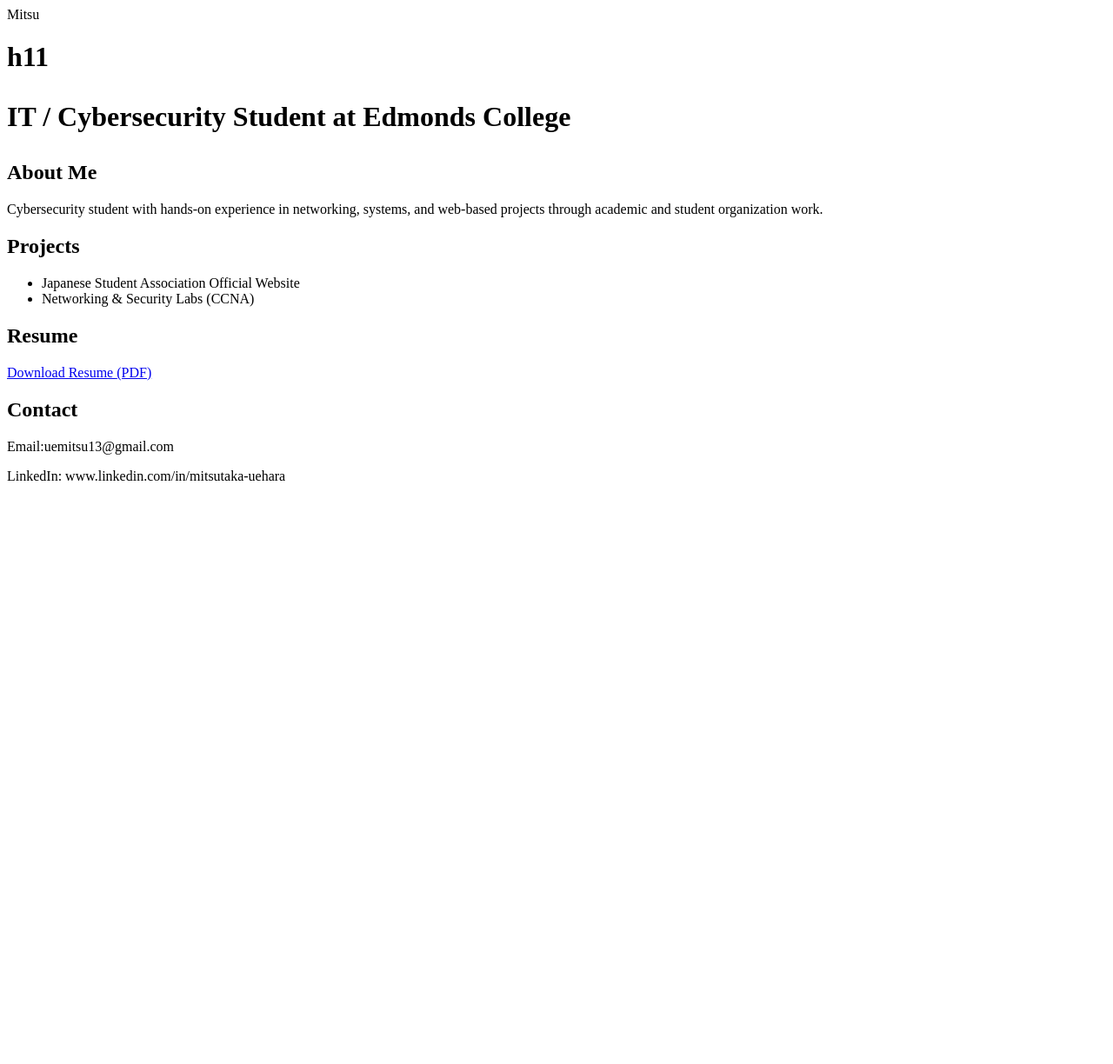
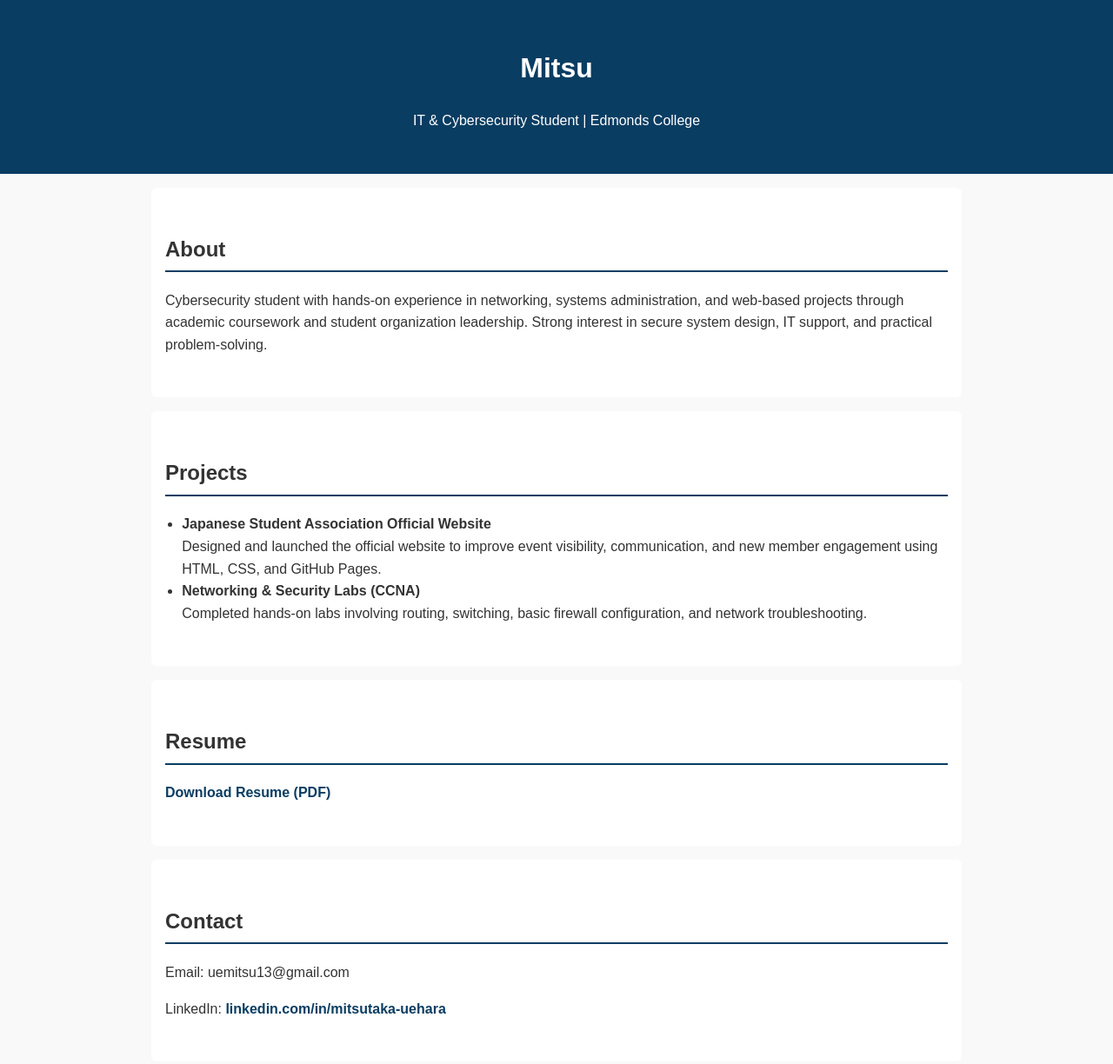
Before and after one commit to mitsu-hub/mitsu-hub.github.io, a plain HTML site: page index.html in a window 1280 px wide. Shown: the top 1224 px of the page at 87% size. Before the commit the page ends 800 px from the top, so only its background shows below. Drawn offline with Linux system fonts and the light colour scheme.

Commit message:
Refactor index.html with improved layout and content
Updated the HTML structure and added styling for better presentation. Enhanced content in sections including About, Projects, Resume, and Contact.

```diff
--- a/index.html
+++ b/index.html
@@ -1,30 +1,107 @@
 <!DOCTYPE html>
 <html lang="en">
 <head>
-  <meta charset="UTF-8">
-  <title> Mitsu </title>
+  <meta charset="UTF-8" />
+  <meta name="viewport" content="width=device-width, initial-scale=1.0" />
+  <title>Mitsu | IT & Cybersecurity Student</title>
+  <style>
+    body {
+      font-family: Arial, sans-serif;
+      margin: 0;
+      padding: 0;
+      background: #f9f9f9;
+      color: #333;
+      line-height: 1.6;
+    }
+    header {
+      background: #0a3d62;
+      color: #fff;
+      padding: 2rem 1rem;
+      text-align: center;
+    }
+    section {
+      max-width: 900px;
+      margin: auto;
+      padding: 2rem 1rem;
+      background: #fff;
+      margin-top: 1rem;
+      border-radius: 6px;
+    }
+    h2 {
+      border-bottom: 2px solid #0a3d62;
+      padding-bottom: 0.3rem;
+    }
+    ul {
+      padding-left: 1.2rem;
+    }
+    a {
+      color: #0a3d62;
+      text-decoration: none;
+      font-weight: bold;
+    }
+    footer {
+      text-align: center;
+      padding: 1.5rem;
+      color: #666;
+      font-size: 0.9rem;
+    }
+  </style>
 </head>
-<body>Mitsu<h1>h11
-  <p>IT / Cybersecurity Student at Edmonds College</p>
+<body>
 
-  <h2>About Me</h2>
+<header>
+  <h1>Mitsu</h1>
+  <p>IT & Cybersecurity Student | Edmonds College</p>
+</header>
+
+<section>
+  <h2>About</h2>
   <p>
     Cybersecurity student with hands-on experience in networking,
-    systems, and web-based projects through academic and student
-    organization work.
+    systems administration, and web-based projects through academic
+    coursework and student organization leadership. Strong interest in
+    secure system design, IT support, and practical problem-solving.
   </p>
+</section>
 
+<section>
   <h2>Projects</h2>
   <ul>
-    <li>Japanese Student Association Official Website</li>
-    <li>Networking & Security Labs (CCNA)</li>
+    <li>
+      <strong>Japanese Student Association Official Website</strong><br />
+      Designed and launched the official website to improve event
+      visibility, communication, and new member engagement using HTML,
+      CSS, and GitHub Pages.
+    </li>
+    <li>
+      <strong>Networking & Security Labs (CCNA)</strong><br />
+      Completed hands-on labs involving routing, switching, basic
+      firewall configuration, and network troubleshooting.
+    </li>
   </ul>
+</section>
 
+<section>
   <h2>Resume</h2>
-  <p><a href="#">Download Resume (PDF)</a></p>
+  <p>
+    <a href="resume.pdf" target="_blank">Download Resume (PDF)</a>
+  </p>
+</section>
 
+<section>
   <h2>Contact</h2>
-  <p>Email:uemitsu13@gmail.com </p>
-  <p>LinkedIn: www.linkedin.com/in/mitsutaka-uehara </p>
+  <p>Email: uemitsu13@gmail.com</p>
+  <p>
+    LinkedIn:
+    <a href="https://www.linkedin.com/" target="_blank">
+      linkedin.com/in/mitsutaka-uehara
+    </a>
+  </p>
+</section>
+
+<footer>
+  <p>© 2025 Mitsu</p>
+</footer>
+
 </body>
 </html>
```
